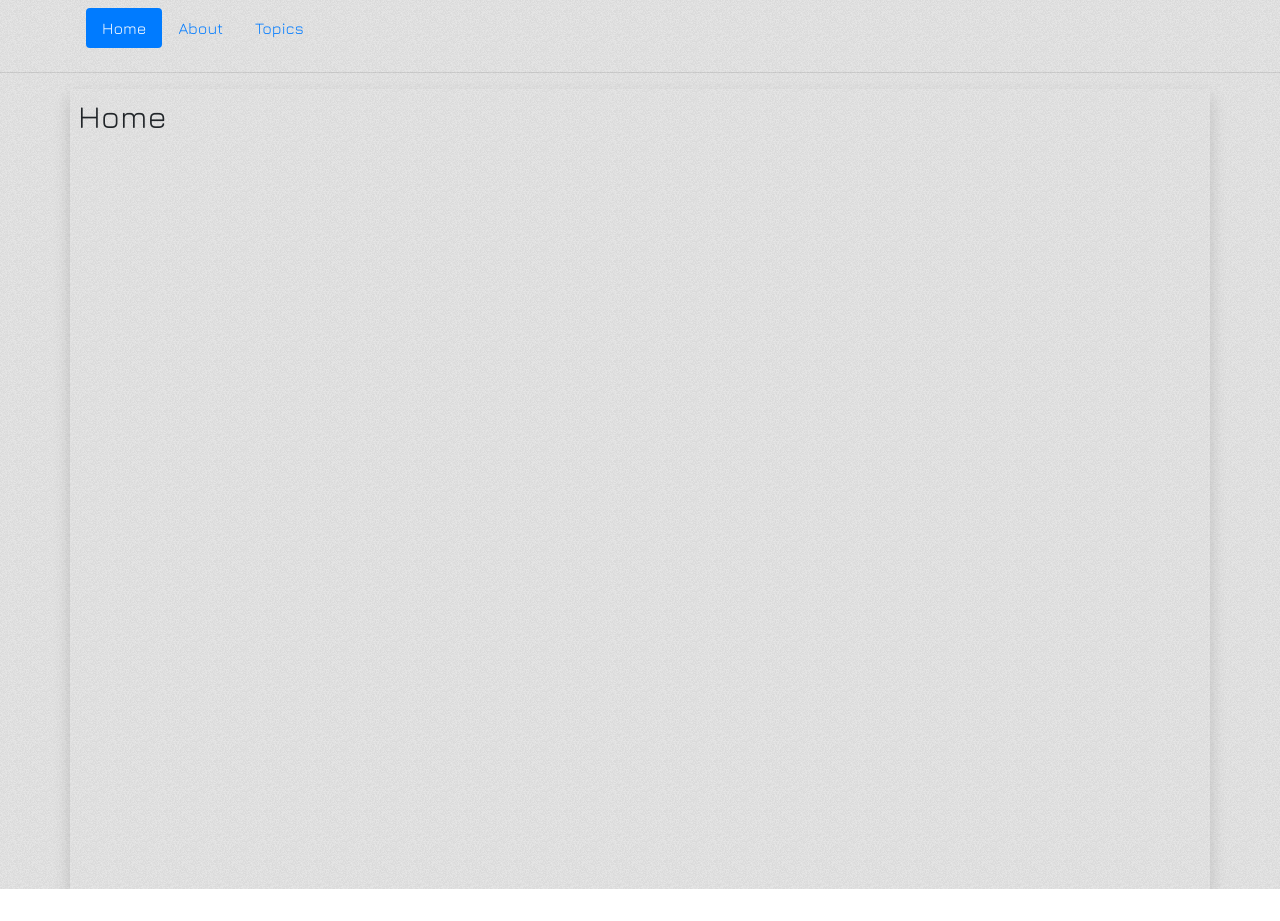
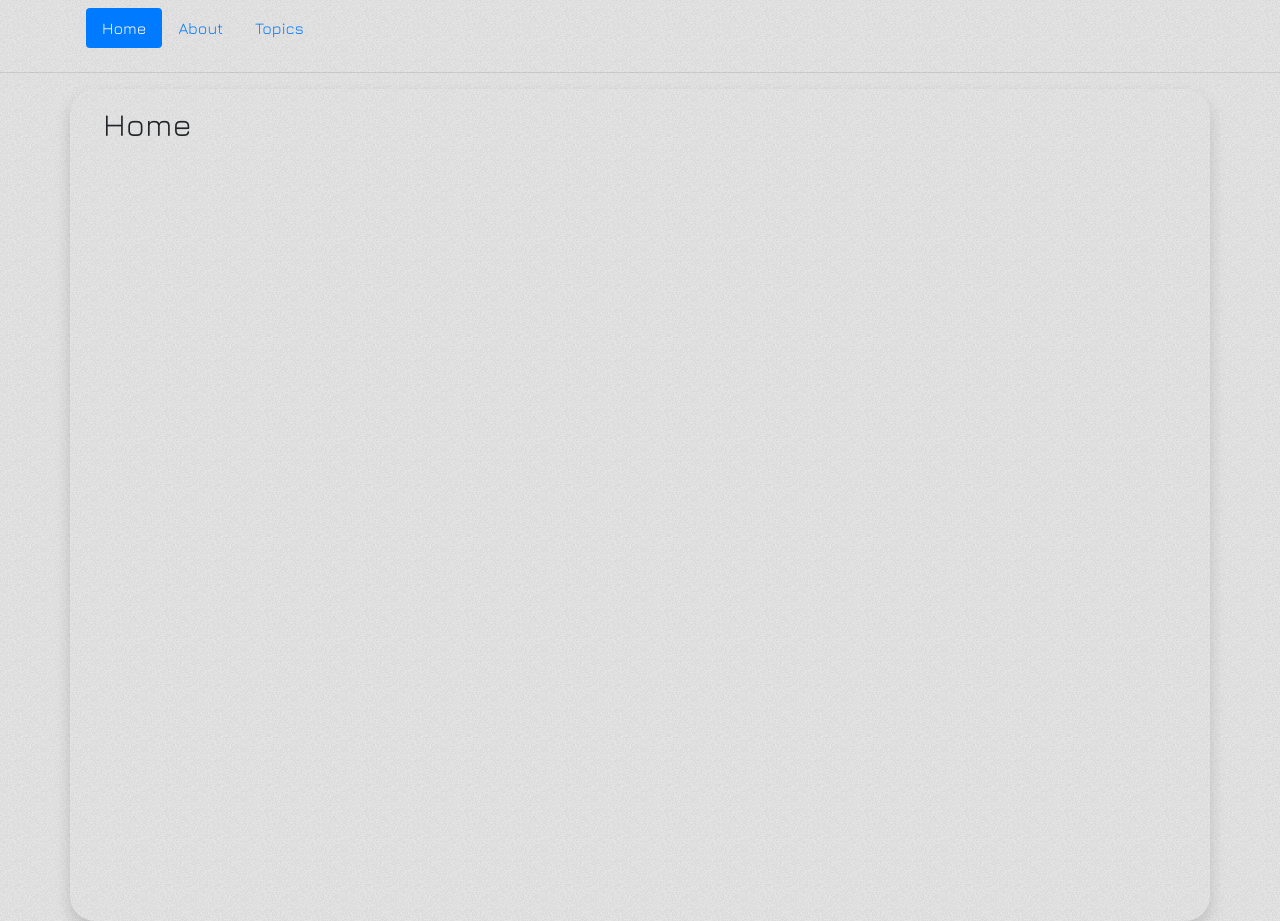
Before and after one commit to hrkck/wellput, a React (Create React App) app: page / in a window 1280 px wide. Before the commit the page ends 889 px from the top, so only its background shows below. Built offline with nearby package versions, Linux system fonts and the light colour scheme.

Commit message:
border radius and shadow styles

```diff
--- a/src/Components/core/Nav/Nav.jsx
+++ b/src/Components/core/Nav/Nav.jsx
@@ -52,7 +52,7 @@ export const SubNavigation = ({navList, baseUrl, title}) => {
     )
 
     return (
-        <div className="nav-pills flex-column col-12 col-md-3 shadow">
+        <div className="nav-pills flex-column col-12 col-md-3 py-3 shadow" style={{borderRadius: "25px"}}>
             <h2>{title}</h2>
             {url === baseUrl
                 ? linkArray
@@ -67,7 +67,7 @@ export const SubPages = ({pagesList, baseUrl, render}) => {
     const routeArray = pagesList.map(l => <Route path={`${baseUrl}/${l.url}`} render={l.component}/>)
 
     return(
-        <div className="col-12 col-md-9 px-5 w-75 shadow" >
+        <div className="col-12 col-md-9 px-5 w-75">
             <Switch>
                 {routeArray}
                 <Route path={`${baseUrl}`} render={render}/>
--- a/src/Components/core/Page/Page.jsx
+++ b/src/Components/core/Page/Page.jsx
@@ -2,7 +2,7 @@ import React from 'react';
 
 const Page = (props) => {
     return (
-        <div className={`container ${props.className}`}>
+        <div className={`container ${props.className} shadow px-5 py-3`} style={{borderRadius: "25px"}}>
             <div className="row" style={{minHeight: "100vh"}}>
                 {props.children}
             </div>
--- a/src/Content/MainPages/Home.jsx
+++ b/src/Content/MainPages/Home.jsx
@@ -3,8 +3,8 @@ import React from 'react';
 import Page from '../../Components/core/Page/Page';
 
 const Home = () => (
-    <Page className="shadow">
-        <div className="py-2 px-2">
+    <Page>
+        <div>
             <h2>Home</h2>
         </div>
     </Page>
```
